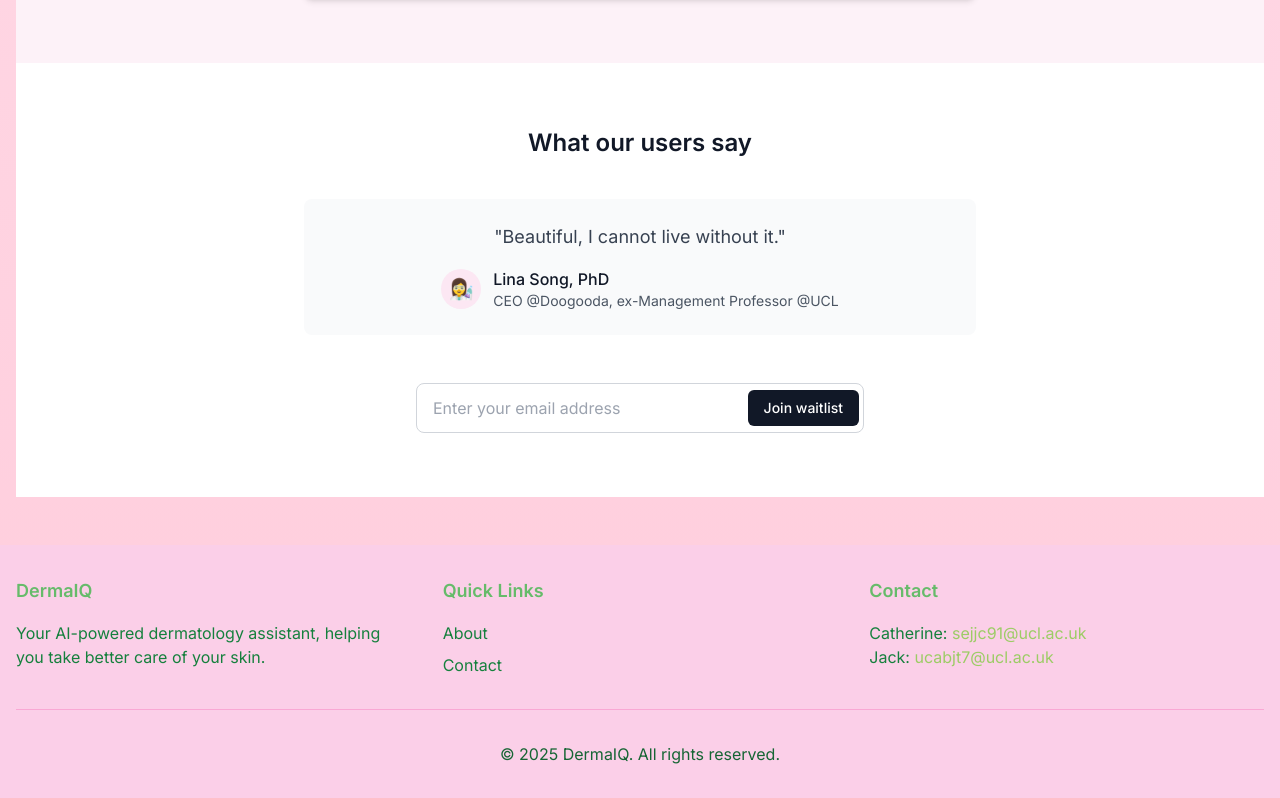
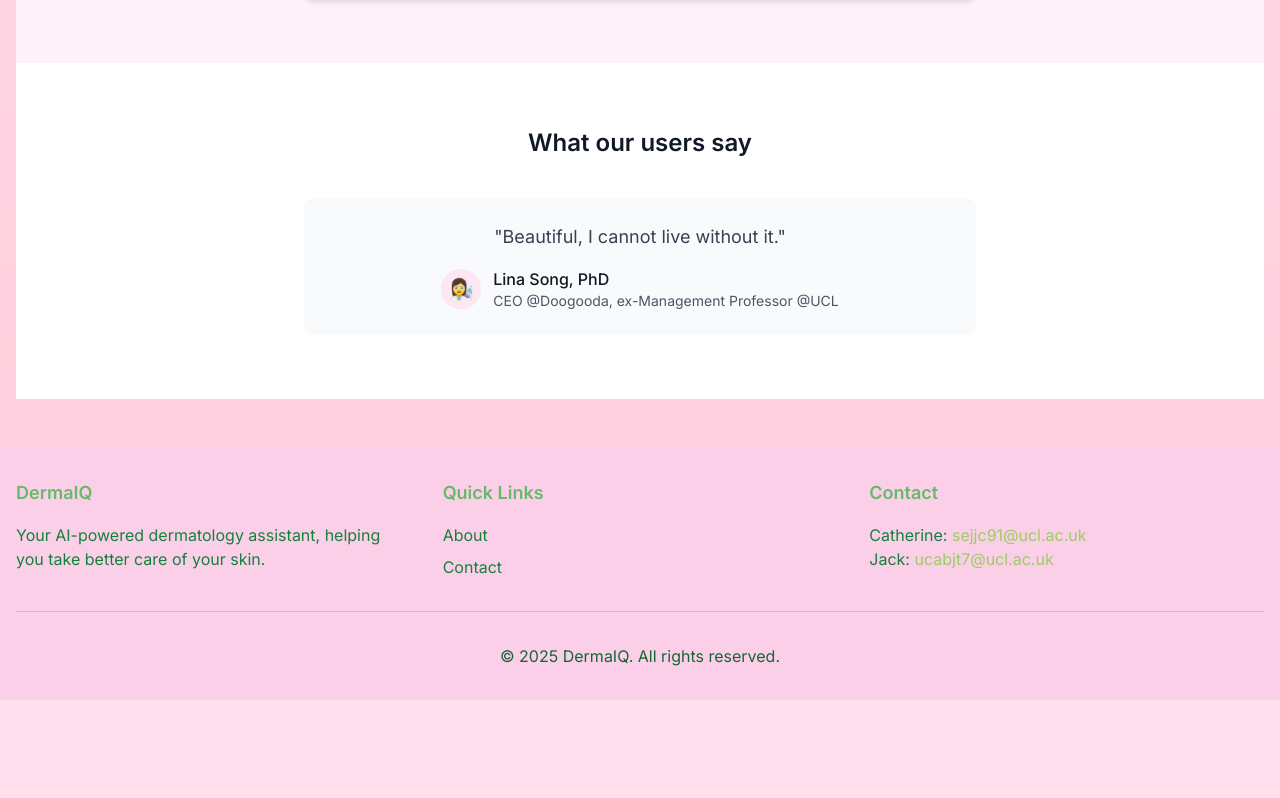
Before and after one commit to Jack5316/DermaIQ_Waitlist, a Next.js app: page / in a window 1280 px wide. Shown: the part 1019-1817 px from the top of the page. After the commit the page ends 1719 px from the top, so only its background shows below. Built offline with nearby package versions, Linux system fonts and the light colour scheme.

Commit message:
Remove waitlist form from Testimonials component for cleaner design

```diff
--- a/components/Testimonials.tsx
+++ b/components/Testimonials.tsx
@@ -1,6 +1,6 @@
 "use client";
 
-import { useEffect, useRef, useState } from 'react';
+import { useEffect, useRef } from 'react';
 
 const testimonials = [
   {
@@ -14,10 +14,6 @@ const testimonials = [
 
 export default function Testimonials() {
   const sectionRef = useRef<HTMLElement>(null);
-  const formRef = useRef<HTMLDivElement>(null);
-  const [email, setEmail] = useState('');
-  const [isSubmitting, setIsSubmitting] = useState(false);
-  const [isSubmitted, setIsSubmitted] = useState(false);
 
   useEffect(() => {
     const observer = new IntersectionObserver(
@@ -33,80 +29,33 @@ export default function Testimonials() {
     );
 
     if (sectionRef.current) observer.observe(sectionRef.current);
-    if (formRef.current) observer.observe(formRef.current);
 
     return () => observer.disconnect();
   }, []);
 
-  const handleSubmit = async (e: React.FormEvent) => {
-    e.preventDefault();
-    if (!email || isSubmitting) return;
-
-    setIsSubmitting(true);
-
-    try {
-      await new Promise(resolve => setTimeout(resolve, 1000));
-      setIsSubmitted(true);
-    } catch (error) {
-      console.error('Error submitting email:', error);
-    } finally {
-      setIsSubmitting(false);
-    }
-  };
-
   return (
-    <section ref={sectionRef} className="py-16 bg-white dark:bg-gray-900 transition-all duration-500 opacity-0 translate-y-8">
+    <section ref={sectionRef} className="py-16 bg-white dark:bg-gray-100 transition-all duration-500 opacity-0 translate-y-8">
       <div className="max-w-4xl mx-auto px-4 sm:px-6">
         <div className="text-center mb-10">
-          <h2 className="text-2xl font-semibold text-gray-900 dark:text-white">
+          <h2 className="text-2xl font-semibold text-gray-900 dark:text-gray-800">
             What our users say
           </h2>
         </div>
 
         <div className="max-w-2xl mx-auto">
-          <div className="bg-gray-50 dark:bg-gray-800 rounded-lg p-6 text-center">
-            <p className="text-gray-700 dark:text-gray-300 text-lg mb-4">
+          <div className="bg-gray-50 dark:bg-white rounded-lg p-6 text-center">
+            <p className="text-gray-700 dark:text-gray-700 text-lg mb-4">
               "{testimonials[0].content}"
             </p>
             <div className="inline-flex items-center justify-center">
-              <div className="flex items-center justify-center w-10 h-10 bg-pink-100 dark:bg-pink-900 rounded-full text-xl mr-3">
+              <div className="flex items-center justify-center w-10 h-10 bg-pink-100 dark:bg-pink-100 rounded-full text-xl mr-3">
                 {testimonials[0].avatar}
               </div>
               <div className="text-left">
-                <div className="font-medium text-gray-900 dark:text-white">{testimonials[0].name}</div>
-                <div className="text-gray-600 dark:text-gray-400 text-sm">{testimonials[0].role}</div>
+                <div className="font-medium text-gray-900 dark:text-gray-800">{testimonials[0].name}</div>
+                <div className="text-gray-600 dark:text-gray-600 text-sm">{testimonials[0].role}</div>
               </div>
             </div>
-          </div>
-        </div>
-
-        <div className="mt-12 text-center opacity-0 translate-y-8 transition-all duration-500" ref={formRef}>
-          <div className="max-w-md mx-auto">
-            {isSubmitted ? (
-              <div className="bg-gray-50 dark:bg-gray-800 rounded-lg p-4">
-                <p className="text-gray-700 dark:text-gray-300">Thanks for joining! We'll be in touch soon.</p>
-              </div>
-            ) : (
-              <form onSubmit={handleSubmit}>
-                <div className="flex items-center rounded-lg border border-gray-300 dark:border-gray-700 bg-white dark:bg-gray-800 p-1">
-                  <input
-                    type="email"
-                    placeholder="Enter your email address"
-                    className="flex-1 bg-transparent px-3 py-2 focus:outline-none text-gray-900 dark:text-white"
-                    value={email}
-                    onChange={(e) => setEmail(e.target.value)}
-                    required
-                  />
-                  <button
-                    type="submit"
-                    className="bg-gray-900 hover:bg-gray-800 dark:bg-gray-700 dark:hover:bg-gray-600 text-white px-4 py-2 rounded-md text-sm font-medium transition-colors"
-                    disabled={isSubmitting}
-                  >
-                    {isSubmitting ? 'Joining...' : 'Join waitlist'}
-                  </button>
-                </div>
-              </form>
-            )}
           </div>
         </div>
       </div>
```
